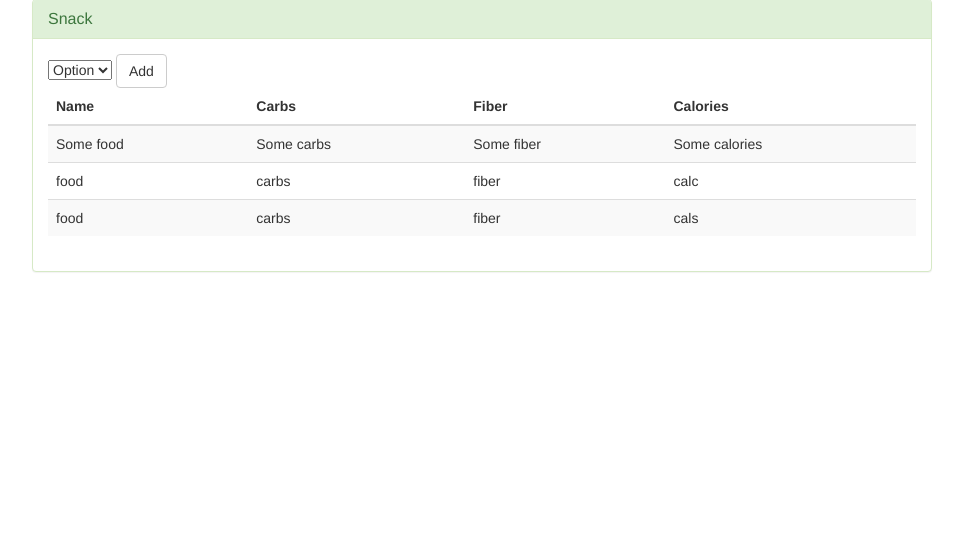
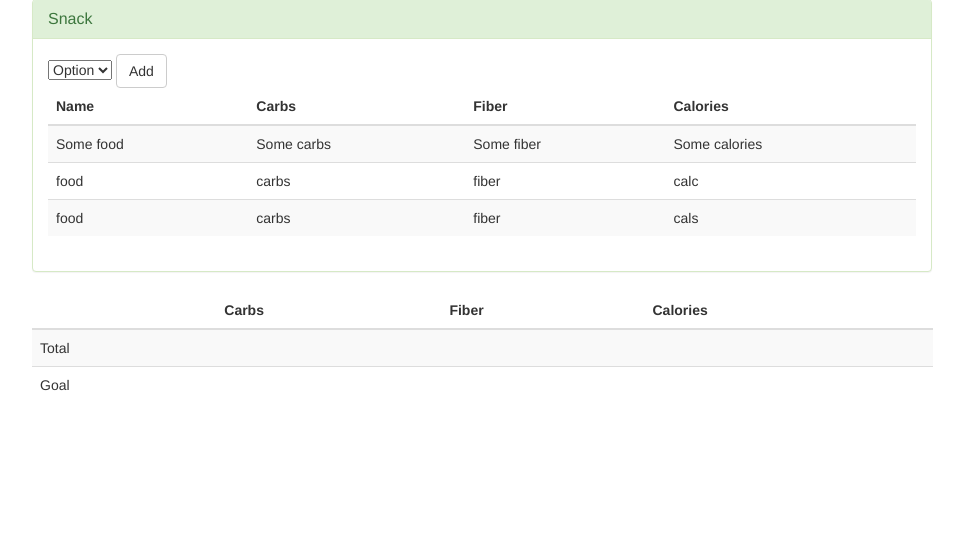
Before and after one commit to kaitcov/carbCount, a Flask app: page /diary in a window 1280 px wide. Shown: the part 1062-1615 px from the top of the page, without its empty margins (38-1002 px from the left). Before the commit the page ends 1334 px from the top, so only its background shows below. Run offline with Flask 2, Linux system fonts and the light colour scheme; some libraries are stand-ins or nearby versions.

Commit message:
total chart at bottom of diary

```diff
--- a/templates/diary.html
+++ b/templates/diary.html
@@ -208,6 +208,36 @@
           </div>
         </div><!-- /.col-sm-4 -->
       </div>
+
+	<table class="table table-striped" style="width: 79%;">
+	<thead>
+              <tr>
+                <th></th>
+                <th>Carbs</th>
+                <th>Fiber</th>
+                <th>Calories</th>
+              </tr>
+            </thead>
+            <tbody>
+              <tr>
+                <td>Total</td>
+                <td></td>
+                <td></td>
+                <td></td>
+              </tr>
+              <tr>
+                <td>Goal</td>
+                <td></td>
+                <td></td>
+                <td></td>
+              </tr>
+            </tbody>
+          </table>
+	<p>
+	<br></br>
+	<br></br>
+	<br></br>
+	</p>
 </div>
 
 {% endblock %}
```
